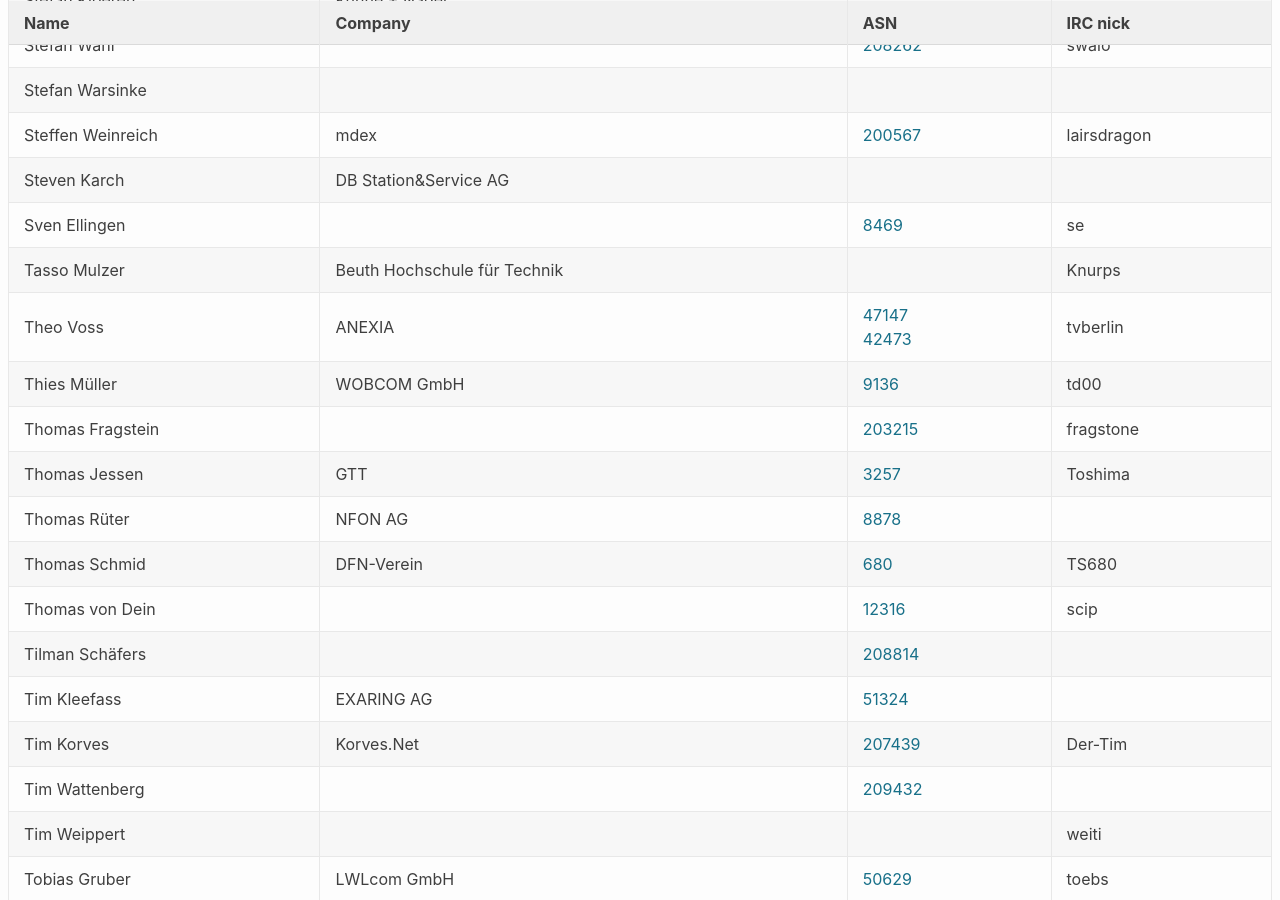
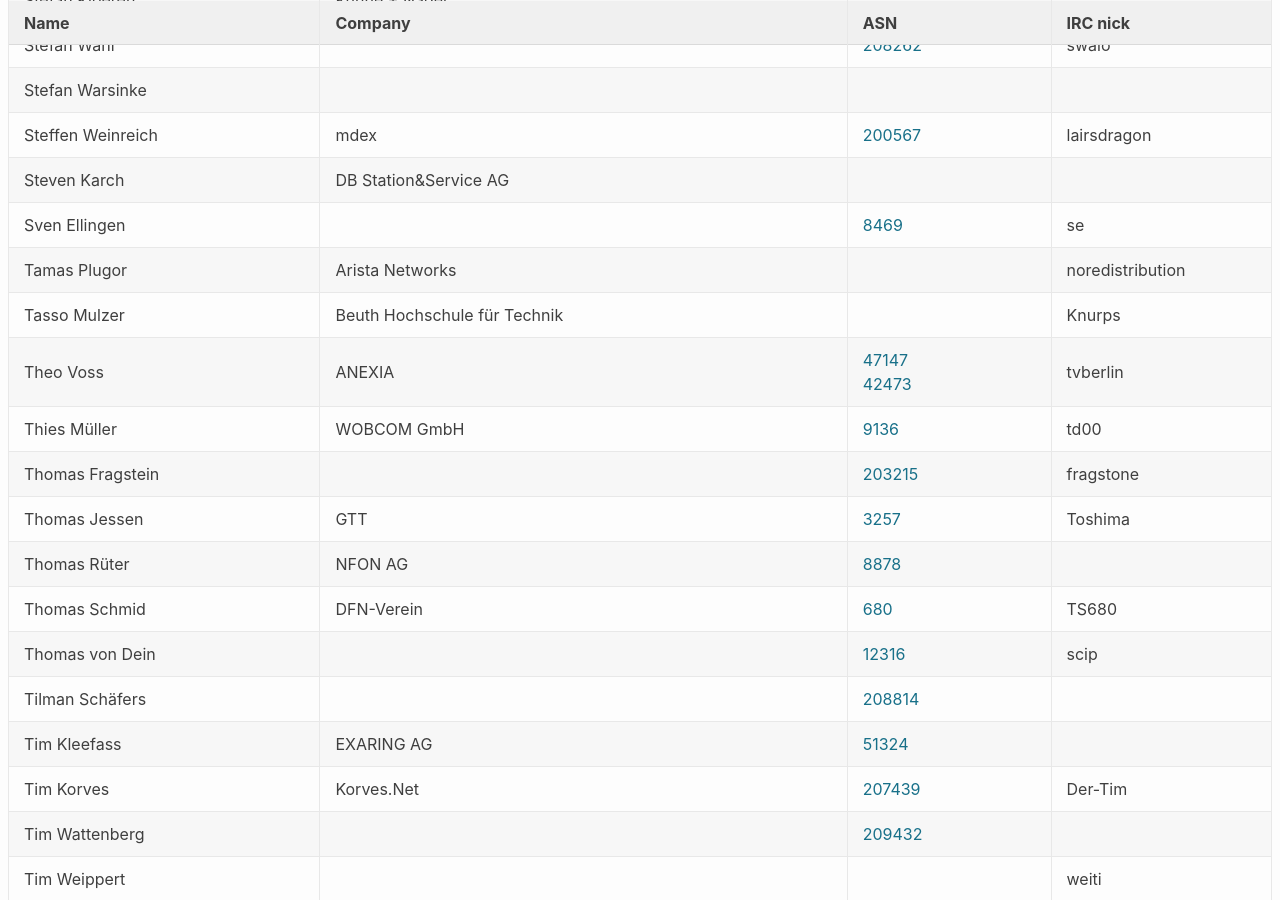
Before and after one commit to denog/pretix-attendeelist, a Jekyll site: the page built from index.markdown, in a window 1280 px wide and 900 px high, scrolled down 11437 px. Built offline with Jekyll 4.4.1, drawn with Linux system fonts in a browser that asks for light colours.

Commit message:
Latest data: Sat Oct 17 13:32:00 UTC 2020

```diff
--- a/_data/attendees.json
+++ b/_data/attendees.json
@@ -1458,6 +1458,12 @@
     "asn": "8469"
   },
   {
+    "name": "Tamas Plugor",
+    "company": "Arista Networks",
+    "irc": "noredistribution",
+    "asn": null
+  },
+  {
     "name": "Tasso Mulzer",
     "company": "Beuth Hochschule für Technik",
     "irc": "Knurps",
```
